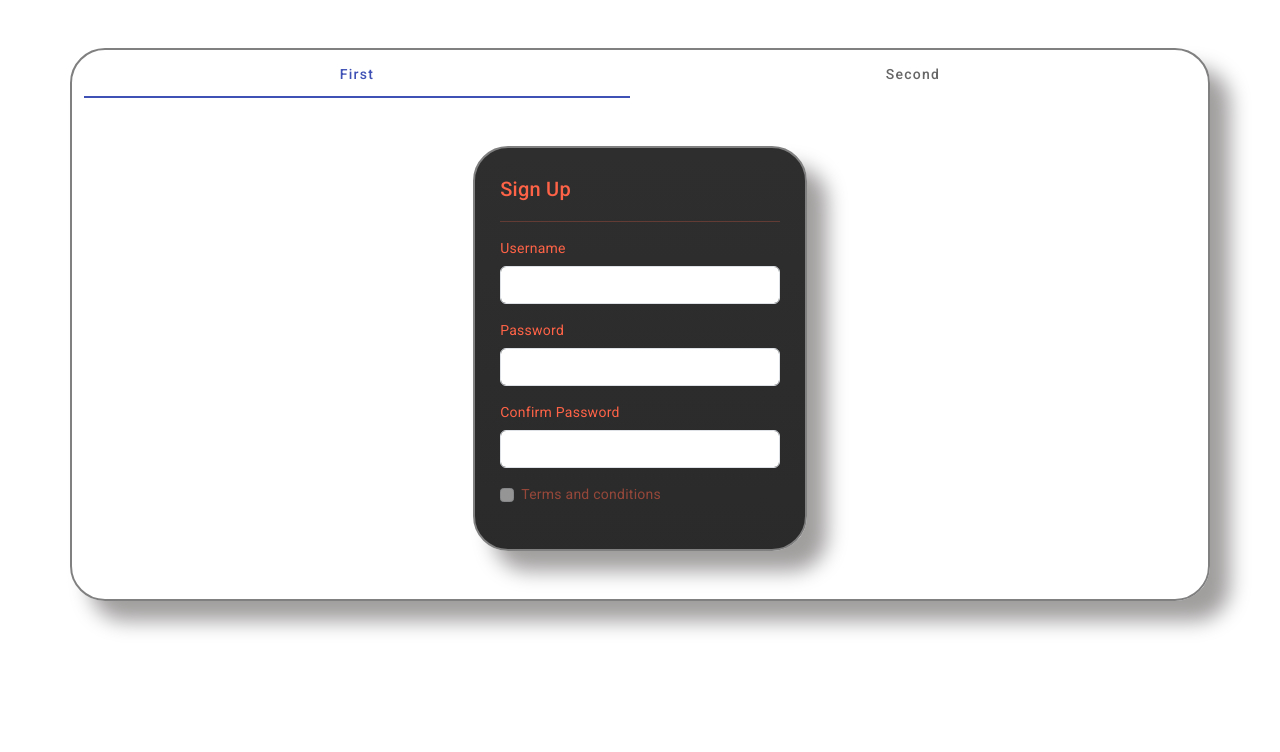
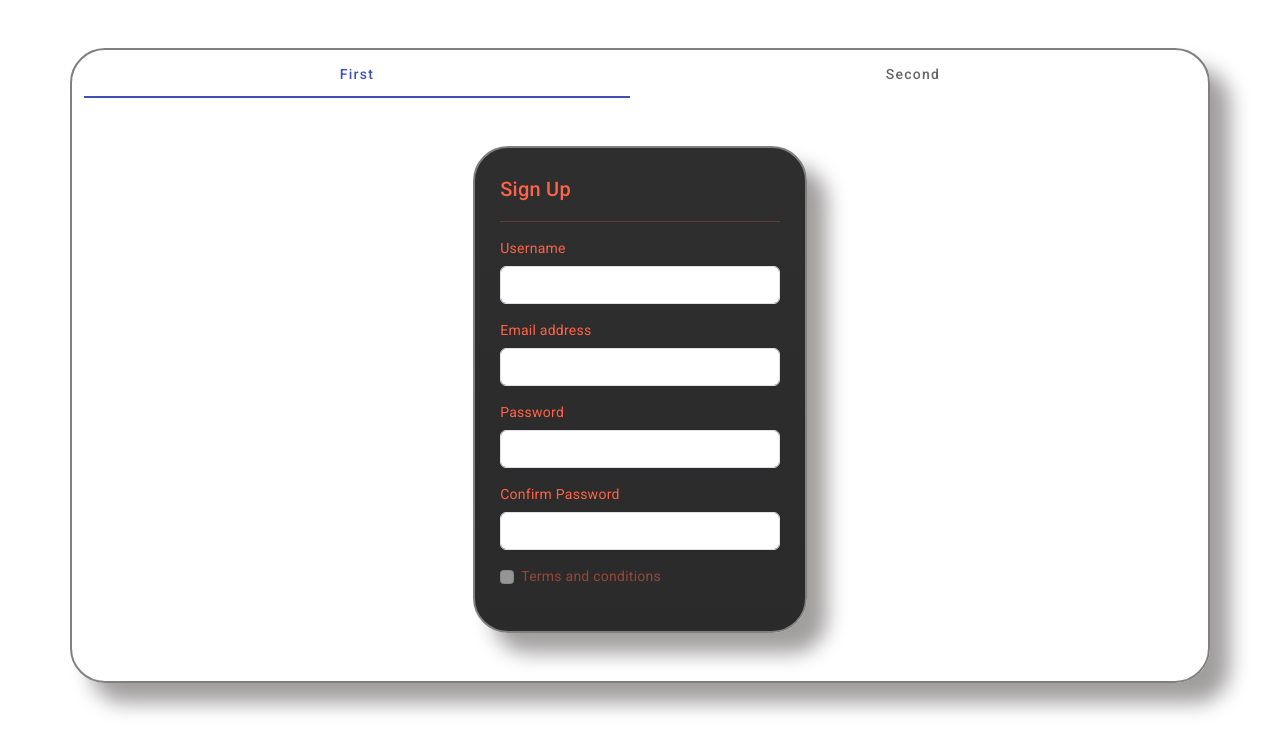
Before and after one commit to Jeevananthan-S/LOGIN_TeamProject, an Angular app: page / in a window 1280 px wide. Shown: the top 752 px of the page. Built offline with nearby package versions, Linux system fonts and the light colour scheme.

Commit message:
Created login skeleton

```diff
--- a/src/app/log-in/log-in.component.html
+++ b/src/app/log-in/log-in.component.html
@@ -1 +1,8 @@
-<p>log-in works!</p>
+<section class="container">
+    <div class="email">
+
+    </div>
+    <div class="password">
+
+    </div>
+</section>
--- a/src/app/sign-up/sign-up.component.html
+++ b/src/app/sign-up/sign-up.component.html
@@ -10,6 +10,10 @@
           (change)="usernameValidate()" aria-label="Username" required>
       </div>
 
+      <div class="email">
+        <label for="exampleInputEmail1" class="form-label">Email address</label>
+        <input type="email" class="form-control" id="exampleInputEmail1" pattern="[a-zA-Z.@]*" required>
+      </div>
 
       <div class="password my-3">
         <!-- Gokul 11/07/2023 created password input tag -->
```
